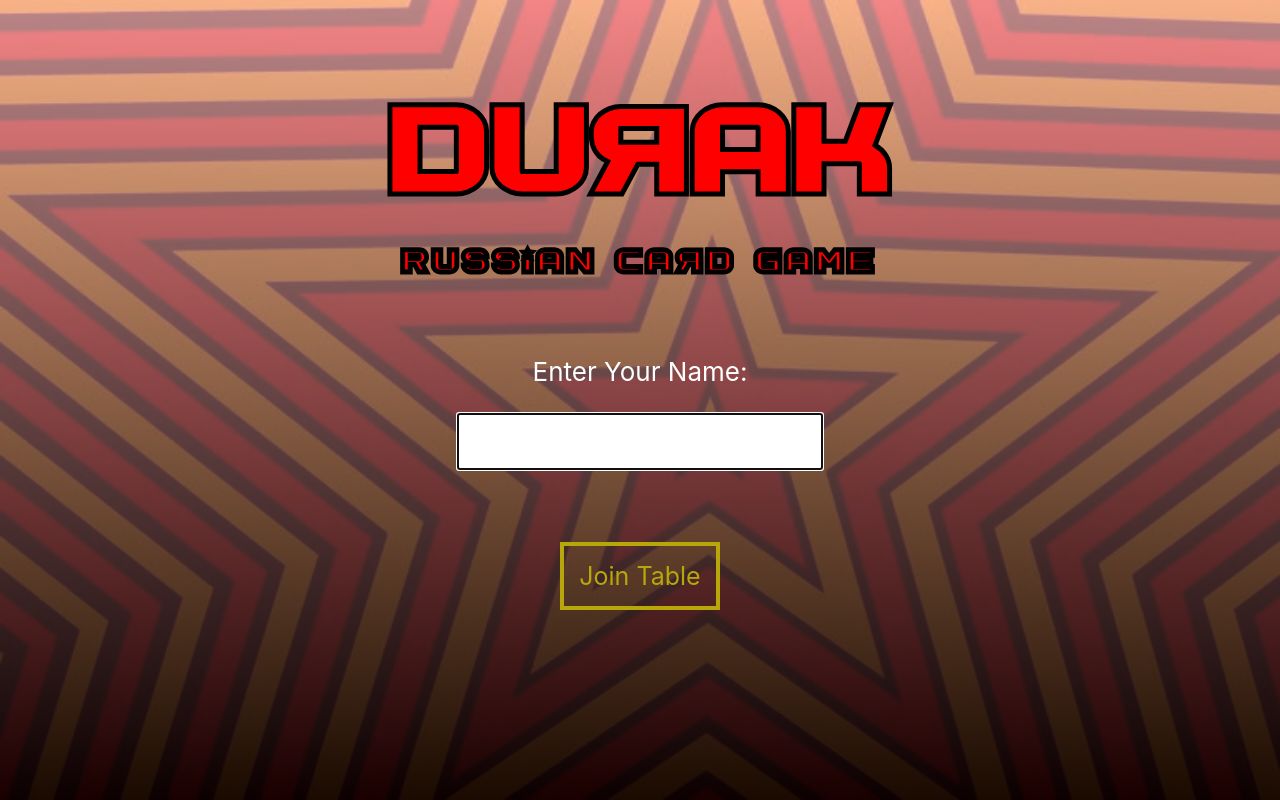
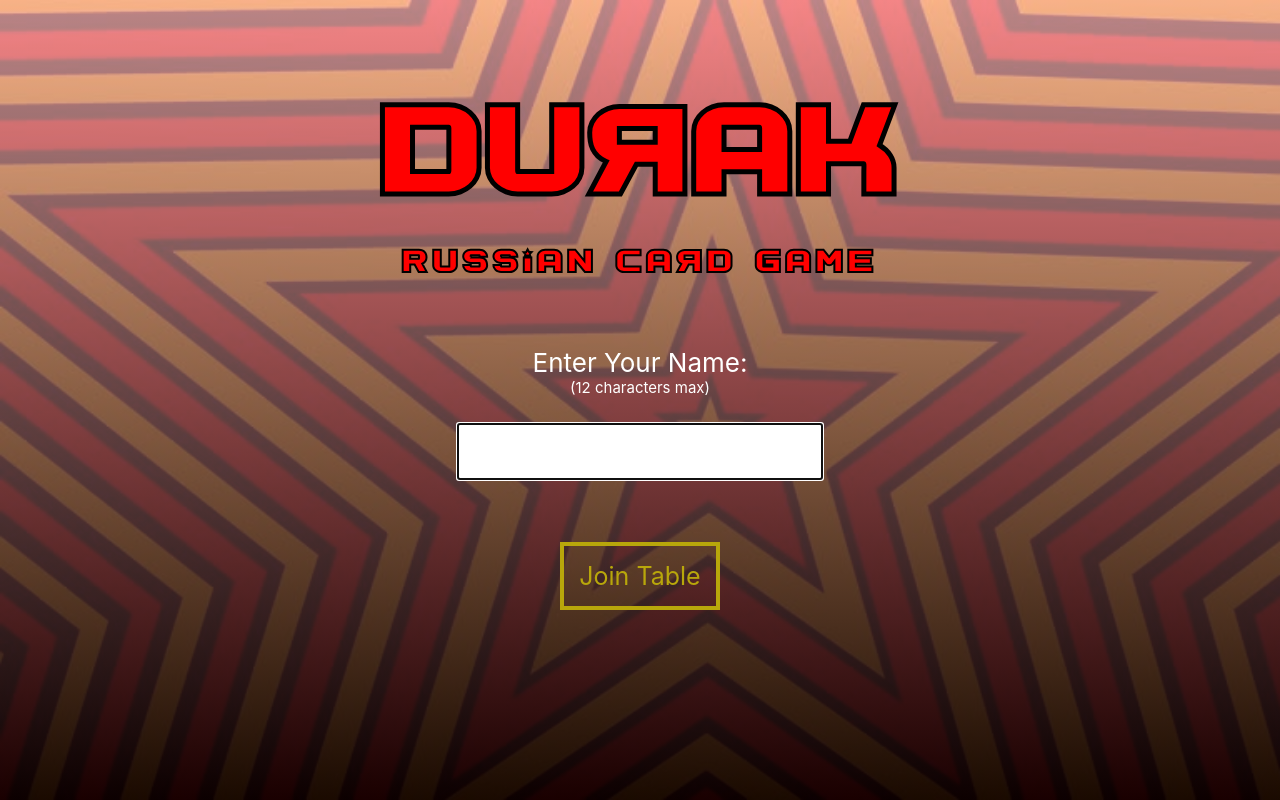
Before and after one commit to gborodulin/Durak, a React (Create React App) app in the folder frontend/: page / in a window 1280 px wide. Built offline with nearby package versions, Linux system fonts and the light colour scheme; no server answers.

Commit message:
center players/adjust titles

```diff
--- a/frontend/src/App.css
+++ b/frontend/src/App.css
@@ -72,6 +72,7 @@
   color: red;
   -webkit-text-stroke: 5px black;
   margin-top: 250px;
+  letter-spacing: 3px;
 }
 
 .App-alternate h3 {
@@ -80,7 +81,7 @@
   font-size: 2.5vw;
   font-family: 'Soviet';
   color: red;
-  -webkit-text-stroke: 5px black;
+  -webkit-text-stroke: 2px black;
   margin-top: 400px;
   letter-spacing: 5px;
 }
@@ -88,7 +89,10 @@
 .enterName {
   grid-column: 2/3;
   grid-row: 2/3;
-  /* padding-top: 150px; */
+}
+
+.enterName .charAmount{
+  font-size: 15px;
 }
 
 .enterName input {
@@ -114,3 +118,14 @@
   color: rgb(253, 228, 5);
   border: 4px solid rgb(253, 228, 5);
 }
+
+.tableIsFull{
+  grid-column: 1/-1;
+  grid-row: 1/-1;
+  justify-self: center;
+  align-self: center;
+  font-family: 'instruct';
+  font-size: 60px;
+  color: red;
+  -webkit-text-stroke: 2px black;
+}
--- a/frontend/src/App.js
+++ b/frontend/src/App.js
@@ -119,17 +119,18 @@ class App extends React.Component {
   }
 
   enterName(e) {
-    console.log('enterName activated', this.inputField.current.value)
     if (
       (e.key === 'Enter' || e.target.className === 'joinTable')
       && this.inputField.current.value !== ''
       && this.inputField.current.value.length < 13
     ) {
+      const allCaps = this.inputField.current.value.toUpperCase()
+
       ws.send(
         JSON.stringify({
           method: 'enterName',
           playerId: playerId,
-          name: this.inputField.current.value,
+          name: allCaps
         })
       );
 
@@ -265,14 +266,14 @@ class App extends React.Component {
           <h3>RussiaN Card GamE</h3>
 
           <div className="enterName">
-            <p>Enter Your Name:</p>
+            <p>Enter Your Name:<br/> <div className='charAmount'>(12 characters max)</div></p>
             <input type="text" ref={this.inputField} ></input>
           </div>
           <div className='joinTable' onClick={this.enterName}>Join Table</div>
         </div>
       );
     } else {
-      return <div className="App">Table is full, try again later</div>;
+      return <div className="App"><div className='tableIsFull'>Table is full <br/> try again later</div></div>;
     }
   }
 }
--- a/frontend/src/Opponent.css
+++ b/frontend/src/Opponent.css
@@ -18,6 +18,7 @@
 
 .opp .oppHand {
   display: grid;
+  justify-self: center;
 
   width: 100%;
   grid-template-columns: repeat(auto-fit, minmax(10px, max-content));
@@ -33,10 +34,11 @@
 }
 
 .passAndName {
-  width: 40%;
+  width: fit-content;
   height: 10%;
-  margin: auto;
+  justify-self: center;
   margin-bottom: 10px;
+  text-align: center;
 }
 
 .opponent0 {
--- a/frontend/src/Opponent.js
+++ b/frontend/src/Opponent.js
@@ -27,7 +27,7 @@ class Opponent extends React.Component {
     }
 
     return (
-      <div>
+      <>
         <div className='passAndName'>
           {oppName}
           {this.props.opponent.pass ? <div className='oppPass'>Pass</div> : null}
@@ -39,7 +39,7 @@ class Opponent extends React.Component {
             return <Card opponent={card} key={index} />;
           })}
         </div>
-      </div>
+      </>
     );
   }
 
```
